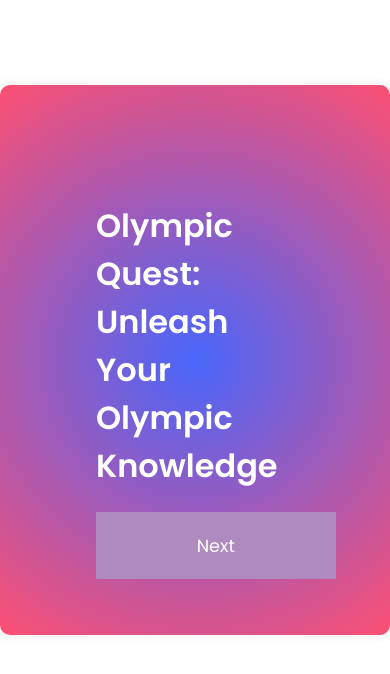
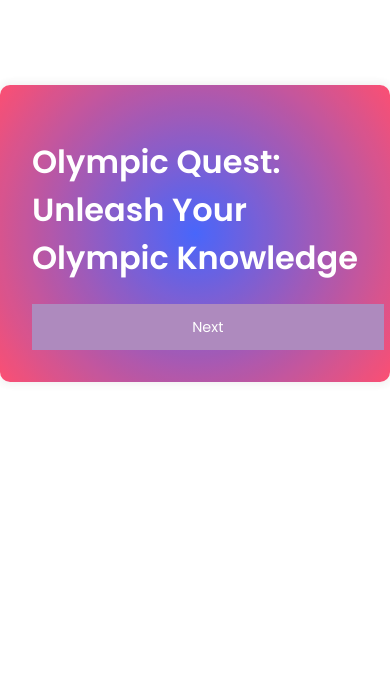
Before and after one commit to AbhinavRajputEXE/Geek-A-Thon, a plain HTML site: page Olympic Quest/index.html in a window 390 px wide. Drawn offline with Linux system fonts and the light colour scheme; no server answers.

Commit message:
Added Responsiveness

```diff
--- a/Olympic Quest/styles.css
+++ b/Olympic Quest/styles.css
@@ -1,5 +1,4 @@
 @import url("https://fonts.googleapis.com/css2?family=Poppins:wght@200;400;600&display=swap");
-
 
 .question {
     font-weight: bold;
@@ -19,11 +18,10 @@
     font-weight: bold;
 }
 
-
 /* Page Design */
 
 * {
-    box-sizing:content-box;
+    box-sizing: content-box;
 }
 
 body {
@@ -47,13 +45,14 @@ body {
     max-width: 100%;
     height: 550px;
     background: rgb(63, 94, 251);
-    background: radial-gradient(circle, rgba(63, 94, 251, 1) 0%, rgba(252, 70, 107, 1) 100%);
+    background: radial-gradient(circle,
+            rgba(63, 94, 251, 1) 0%,
+            rgba(252, 70, 107, 1) 100%);
 }
 
 .quiz-header {
     padding: 6rem;
 }
-
 
 button {
     background-color: #aa84bb;
@@ -76,6 +75,18 @@ button:focus {
     outline: none;
 }
 
+/* Restart Button */
 
-
-/* Restart Button */
+/* Add responsive styles */
+@media screen and (max-width: 480px) {
+    .quiz-container {
+        height: auto;
+    }
+    .quiz-header {
+        padding: 2rem;
+    }
+    button {
+        font-size: 0.9rem;
+        padding: 0.8rem;
+    }
+}
```
